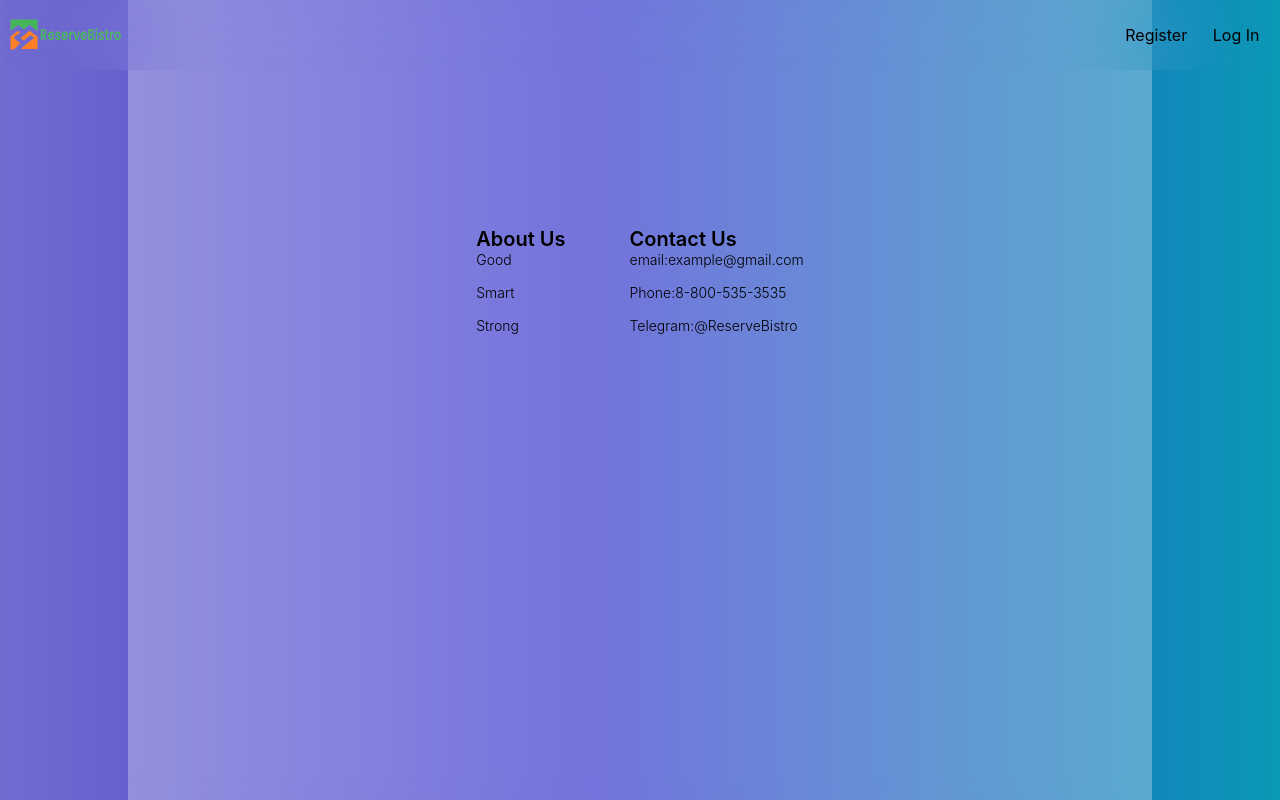
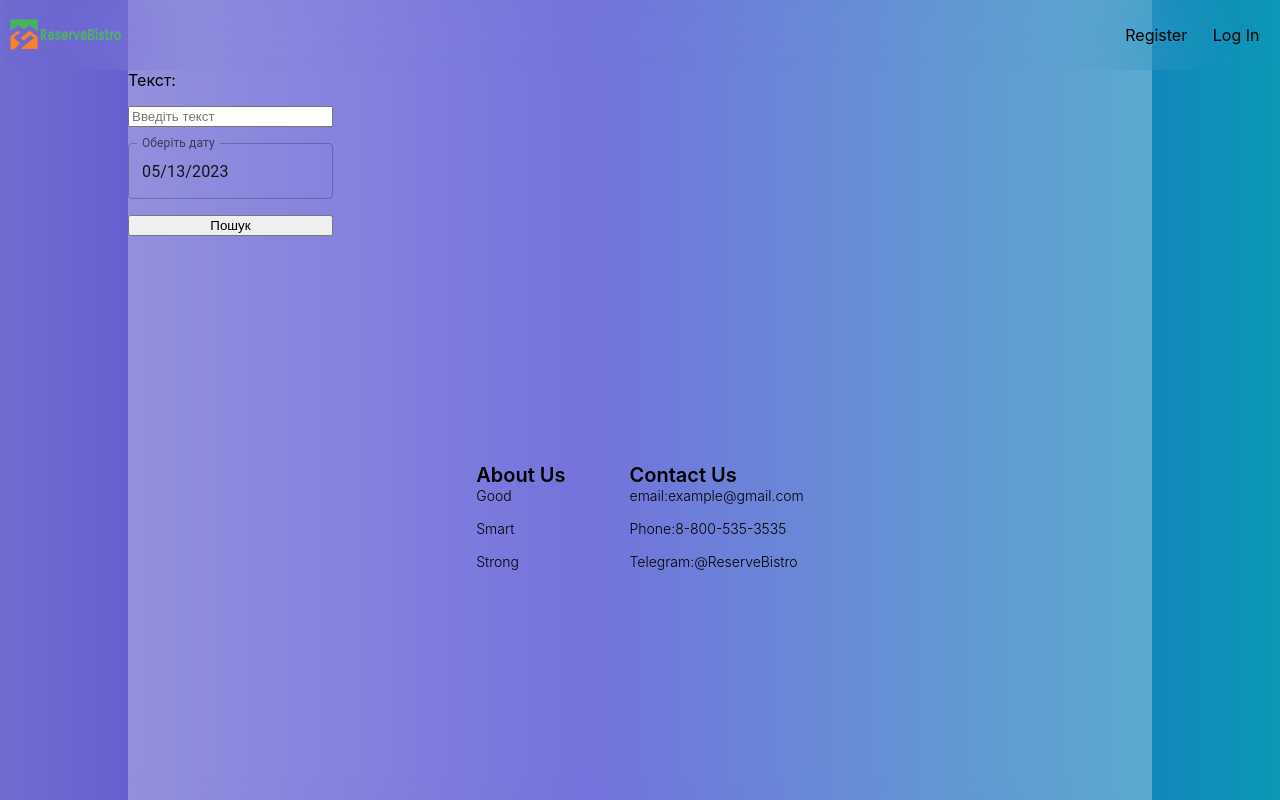
Before and after one commit to artemstakhov/booking, a React (Create React App) app: page / in a window 1280 px wide. Built offline with nearby package versions, Linux system fonts and the light colour scheme.

Commit message:
date picker

```diff
--- a/package.json
+++ b/package.json
@@ -3,10 +3,16 @@
   "version": "0.1.0",
   "private": true,
   "dependencies": {
+    "@emotion/react": "^11.11.0",
+    "@emotion/styled": "^11.11.0",
+    "@mui/material": "^5.13.0",
+    "@mui/x-date-pickers": "^6.4.0",
     "@testing-library/jest-dom": "^5.16.5",
     "@testing-library/react": "^13.4.0",
     "@testing-library/user-event": "^13.5.0",
     "axios": "^1.4.0",
+    "dayjs": "^1.11.7",
+    "mui": "^0.0.1",
     "react": "^18.2.0",
     "react-dom": "^18.2.0",
     "react-router-dom": "^6.11.1",
--- a/src/containers/main-page/main-page.js
+++ b/src/containers/main-page/main-page.js
@@ -1,14 +1,38 @@
+import React, { useState, useEffect } from 'react';
 import Footer from '../../components/footer/footer';
 import Header from '../../components/header/header';
+import { DatePicker } from '@mui/x-date-pickers/DatePicker';
+import dayjs, { Dayjs } from 'dayjs';
+import { LocalizationProvider } from '@mui/x-date-pickers/LocalizationProvider';
+import { AdapterDayjs } from '@mui/x-date-pickers/AdapterDayjs';
 import './main-page.sass';
 
 function MainPage() {
-    return(
-        <>
-          <Header page='main' />
-          <Footer />
-        </>
-    );
+  const [value, setValue] = React.useState(dayjs());
+
+  return (
+    <>
+      <Header page='main' />
+      <div className="rest-list__wrapper">
+        <div className="rest-list__filter">
+          <label htmlFor="text-input">Текст:</label>
+          <input type="text" id="text-input" placeholder="Введіть текст" />
+          <LocalizationProvider dateAdapter={AdapterDayjs}>
+            <DatePicker
+              label="Оберіть дату"
+              value={value}
+              onChange={(newValue) => setValue(newValue)}
+              />
+            </LocalizationProvider>
+          <button>Пошук</button>
+        </div>
+        <ul className="rest-list">
+          {/* Здесь будут элементы списка */}
+        </ul>
+      </div>
+      <Footer />
+    </>
+  );
 }
 
 export default MainPage;
--- a/src/containers/main-page/main-page.sass
+++ b/src/containers/main-page/main-page.sass
@@ -0,0 +1,15 @@
+.rest-list__wrapper
+    display: grid
+    grid-template-columns: 20% 80%
+    grid-template-rows: 100%
+    grid-column-gap: 0px
+    grid-row-gap: 0px
+    margin-top: 70px
+
+.rest-list__filter
+    grid-area: 1 / 1 / 2 / 2
+    display: flex
+    flex-direction: column
+    gap: 2vh
+.rest-list
+    grid-area: 1 / 2 / 2 / 3
```
Also changed, not shown: src/containers/main-page/card/card.js (added), 1 other file (tests, documents, lock files or other folders).
